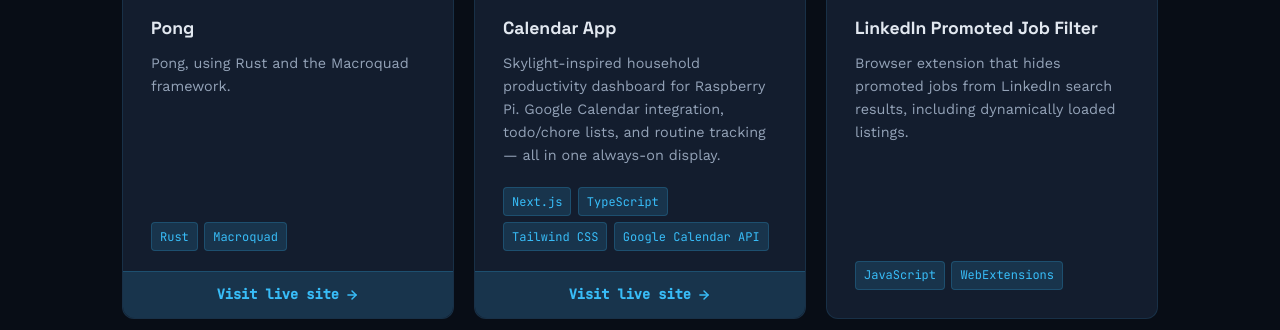
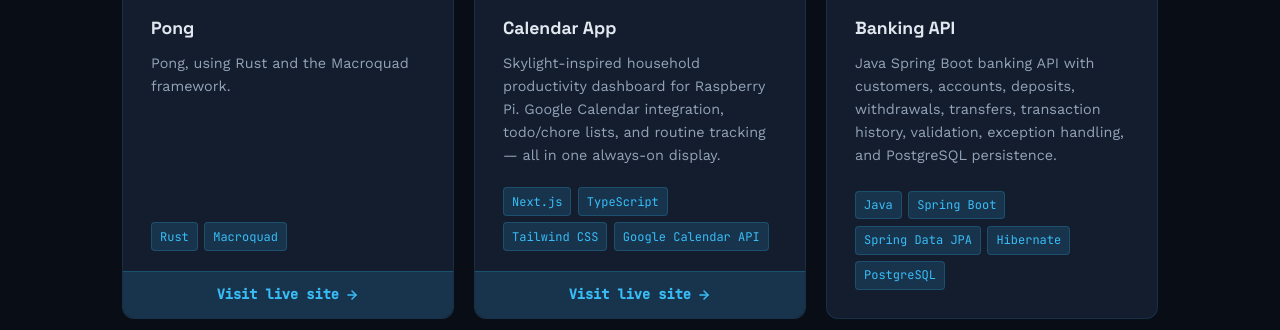
Before and after one commit to SamgeeGamwise/samgeegamwise.github.io, a Gatsby site: page /projects in a window 1280 px wide. Shown: the part 622-952 px from the top of the page. Built offline with nearby package versions, Linux system fonts and the light colour scheme; Gatsby itself is replaced by a stand-in of ours.

Commit message:
Add Altamira

```diff
--- a/src/pages/projects.js
+++ b/src/pages/projects.js
@@ -52,6 +52,19 @@ const projects = [
     ],
     github: 'https://github.com/SamgeeGamwise/ProductivityApp',
     liveLink: 'https://productivity-app-ten-rho.vercel.app/',
+  },
+  {
+    name: 'Banking API',
+    description:
+      'Java Spring Boot banking API with customers, accounts, deposits, withdrawals, transfers, transaction history, validation, exception handling, and PostgreSQL persistence.',
+    technologies: [
+      { name: 'Java', url: 'https://www.java.com/' },
+      { name: 'Spring Boot', url: 'https://spring.io/projects/spring-boot' },
+      { name: 'Spring Data JPA', url: 'https://spring.io/projects/spring-data-jpa' },
+      { name: 'Hibernate', url: 'https://hibernate.org/' },
+      { name: 'PostgreSQL', url: 'https://www.postgresql.org/' },
+    ],
+    github: 'https://github.com/SamgeeGamwise/Altamira'
   },
   {
     name: 'LinkedIn Promoted Job Filter',
```
